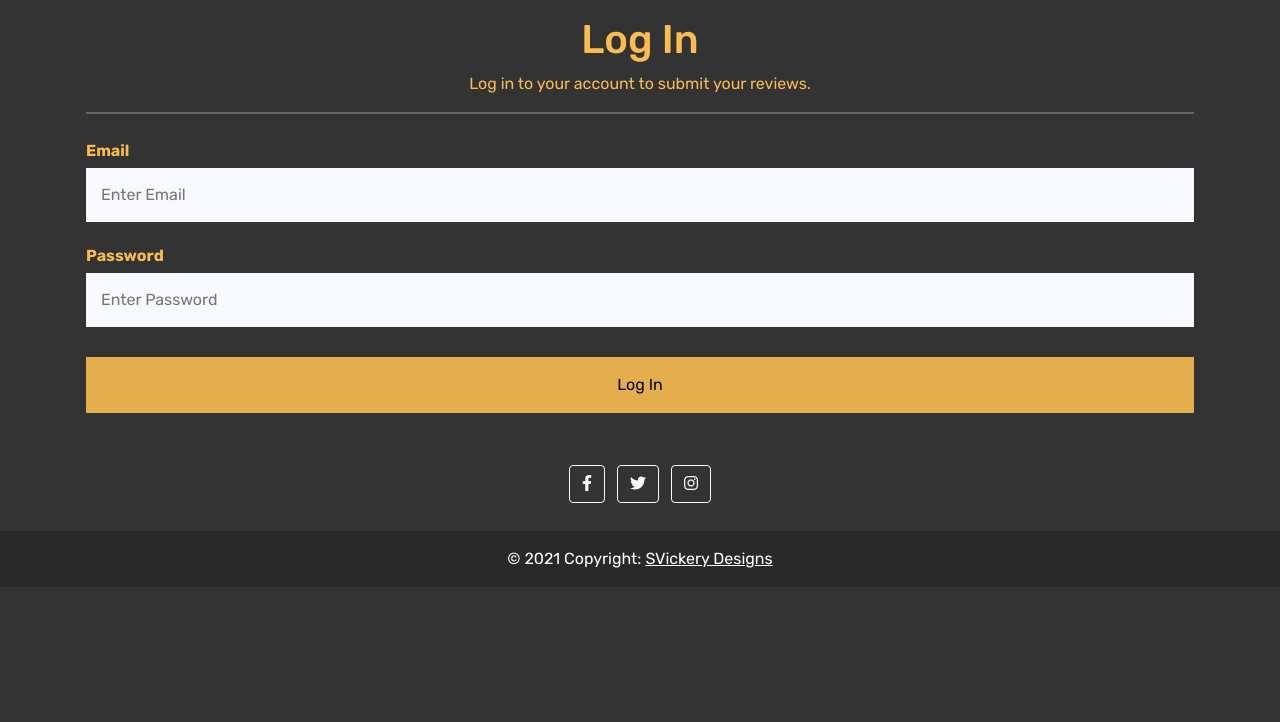
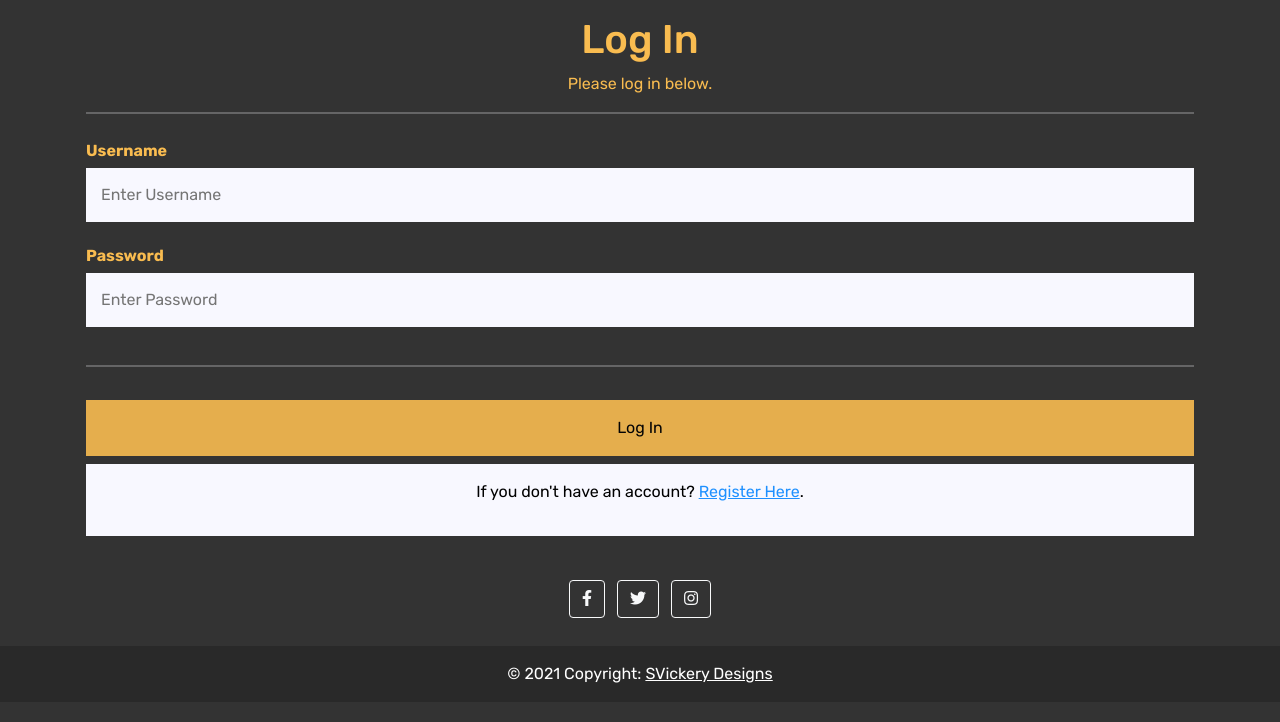
Before and after one commit to Code-Institute-Submissions/svickery-critflick_SepResub, a Flask app: page /login in a window 1280 px wide. Shown: the part 56-778 px from the top of the page. Run offline with Flask 2, Linux system fonts and the light colour scheme; some libraries are stand-ins or nearby versions.

Commit message:
Login.html given functionality in run.py

```diff
--- a/run.py
+++ b/run.py
@@ -52,8 +52,32 @@ def sign_up():
     return render_template("sign_up.html")
 
 
-@app.route("/login")
+@app.route("/login", methods=["GET", "POST"])
 def login():
+    if request.method == "POST":
+        # check if username exists in db
+        existing_user = mongo.db.users.find_one(
+            {"username": request.form.get("username").lower()})
+
+        if existing_user:
+            # ensure hashed password matches user input
+            if check_password_hash(
+                    existing_user["password"], request.form.get("password")):
+                        session["user"] = request.form.get("username").lower()
+                        flash("Welcome, {}".format(
+                            request.form.get("username")))
+                        return redirect(url_for(
+                            "index", username=session["user"]))
+            else:
+                # invalid password match
+                flash("Incorrect Username and/or Password")
+                return redirect(url_for("login"))
+
+        else:
+            # username doesn't exist
+            flash("Incorrect Username and/or Password")
+            return redirect(url_for("login"))
+
     return render_template("login.html")
 
 
--- a/templates/login.html
+++ b/templates/login.html
@@ -1,18 +1,25 @@
 {% extends "base.html" %}
 {% block content %}
     <form action="{{ url_for('login') }}" method="POST">
-        <div class="container">
+        <div class="container col-sm-12">
             <h1 class="sign_up">Log In</h1>
-            <p class="sign_up">Log in to your account to submit your reviews.</p>
+            <p class="sign_up">Please log in below.</p>
             <hr>
 
-            <label for="email"><b>Email</b></label>
-            <input type="text" placeholder="Enter Email" name="email" id="email" required>
+            <label for="email"><b>Username</b></label>
+            <input type="text" placeholder="Enter Username" name="username" id="username"
+            minlength="5" maxlength="15" pattern="^[a-zA-Z0-9]{5,15}$" required>
 
-            <label for="psw"><b>Password</b></label>
-            <input type="password" placeholder="Enter Password" name="psw" id="psw" required>
+            <label for="password"><b>Password</b></label>
+            <input type="password" placeholder="Enter Password" name="password" id="password"
+            minlength="5" maxlength="15" pattern="^[a-zA-Z0-9]{5,15}$" required>
+            <hr>
 
             <button type="submit" class="registerbtn">Log In</button>
+
+            <div class="container signin">
+            <p class="already">If you don't have an account? <a href="{{ url_for('sign_up') }}">Register Here</a>.</p>
+            </div>
         </div>
     </form>
 {% endblock %}
```
Also changed, not shown: templates/sign_up.html (+4 -4 lines).
